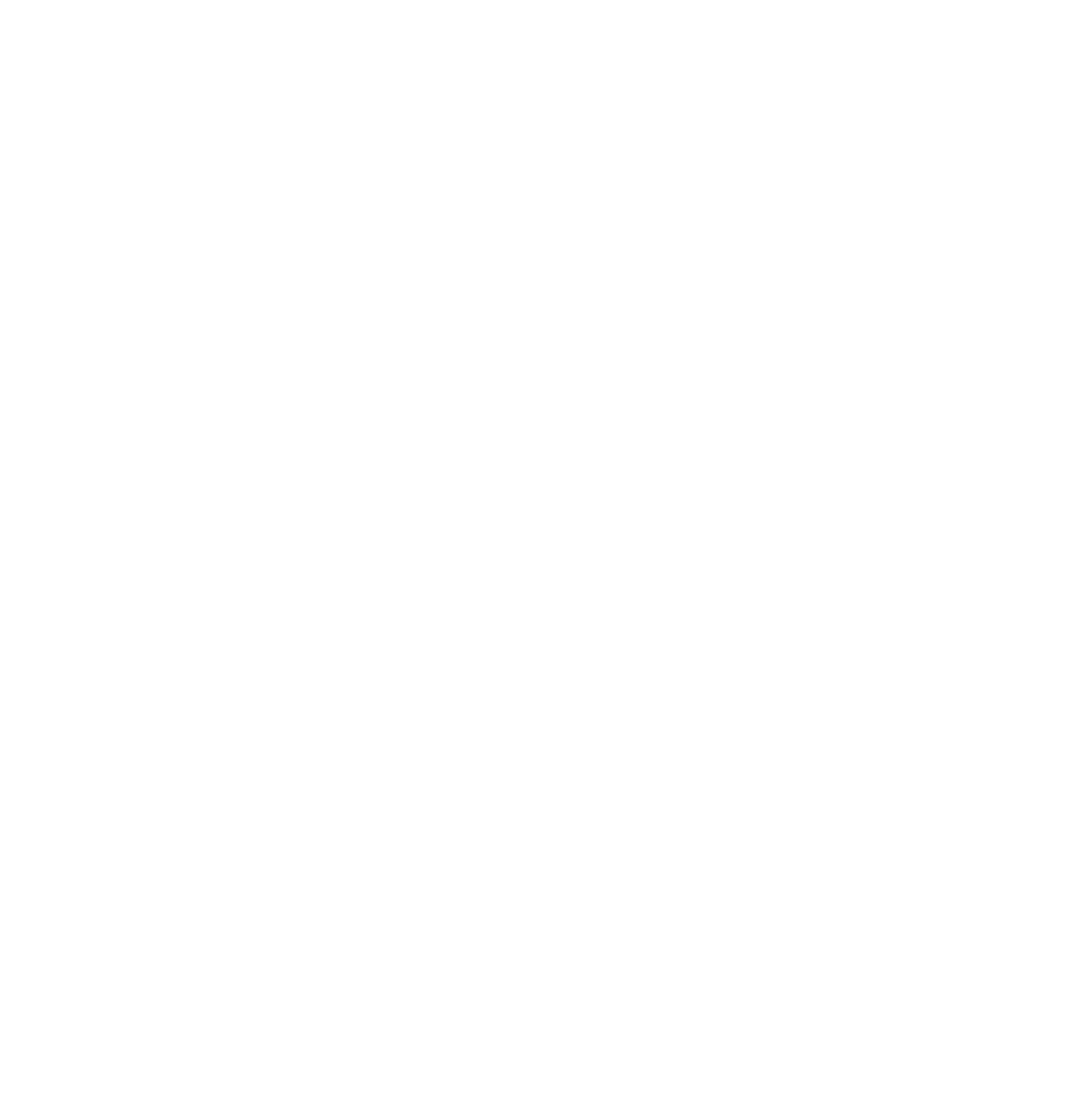
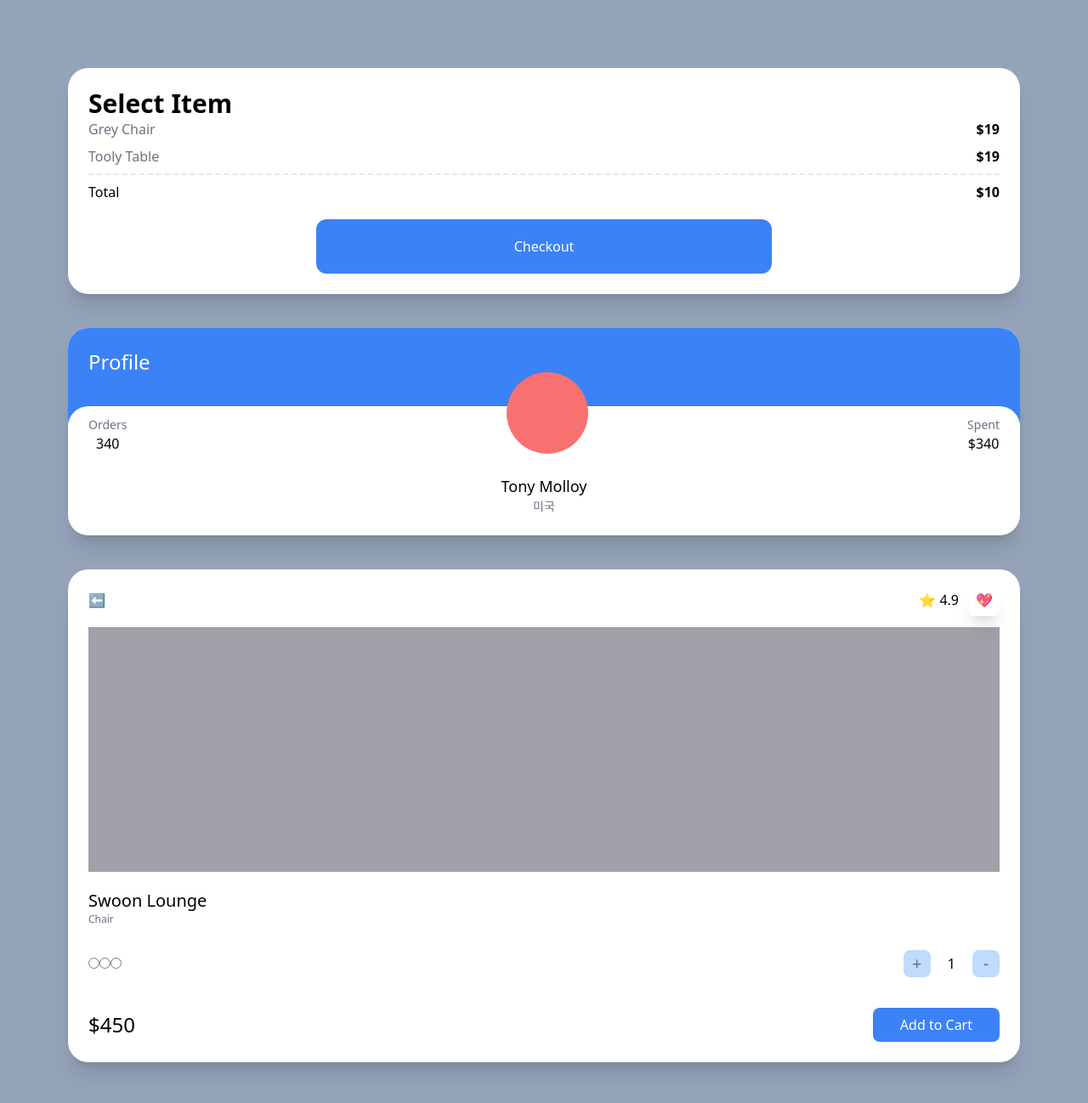
Before and after one commit to padd60/Carrot-Market, a Next.js app: page / in a window 1280 px wide. Shown: the top 1298 px of the page at 85% size. Before the commit the page ends 800 px from the top, so only its background shows below. Built offline with nearby package versions, Linux system fonts and the light colour scheme.

Commit message:
[feat, style] tailwindcss 테스트 UI 구현 1차

```diff
--- a/pages/index.tsx
+++ b/pages/index.tsx
@@ -1,3 +1,82 @@
 export default function Home() {
-  return null;
+  return (
+    <div className="bg-slate-400 py-20 px-20 grid gap-10 min-h-screen">
+      <div className="bg-white p-6 rounded-3xl shadow-xl">
+        <span className="font-semibold text-3xl">Select Item</span>
+        <div className="flex justify-between mb-2">
+          <span className="text-gray-500">Grey Chair</span>
+          <span className="font-semibold">$19</span>
+        </div>
+        <div className="flex justify-between mb-2">
+          <span className="text-gray-500">Tooly Table</span>
+          <span className="font-semibold">$19</span>
+        </div>
+        <div className="flex justify-between mt-2 pt-2 border-t-2 border-dashed">
+          <span>Total</span>
+          <span className="font-semibold">$10</span>
+        </div>
+        <div className="mt-5 bg-blue-500 text-white p-5 text-center rounded-xl w-1/2 mx-auto">
+          Checkout
+        </div>
+      </div>
+      <div className="bg-white overflow-hidden rounded-3xl shadow-xl">
+        <div className="bg-blue-500 p-6 pb-14">
+          <span className="text-white text-2xl">Profile</span>
+        </div>
+        <div className=" rounded-3xl p-6 relative -top-5 bg-white">
+          <div className="flex relative -top-16 items-end justify-between">
+            <div className="flex flex-col items-center">
+              <span className="text-sm text-gray-500">Orders</span>
+              <span className="font-medium">340</span>
+            </div>
+            <div className=" h-24 w-24 bg-red-400 rounded-full" />
+            <div className="flex flex-col items-center">
+              <span className="text-sm text-gray-500">Spent</span>
+              <span className="font-medium">$340</span>
+            </div>
+          </div>
+          <div className="relative -mt-10 -mb-5 flex flex-col items-center">
+            <span className="text-lg font-medium">Tony Molloy</span>
+            <span className="text-sm text-gray-500">미국</span>
+          </div>
+        </div>
+      </div>
+      <div className="bg-white p-6 rounded-3xl shadow-xl">
+        <div className="flex mb-5 justify-between items-center">
+          <span>⬅️</span>
+          <div className="space-x-3">
+            <span>⭐️ 4.9</span>
+            <span className="shadow-xl p-2 rounded-md">💖</span>
+          </div>
+        </div>
+        <div className=" bg-zinc-400 h-72 mb-5" />
+        <div className="flex flex-col">
+          <span className="font-medium text-xl">Swoon Lounge</span>
+          <span className="text-xs text-gray-500">Chair</span>
+          <div className="mt-3 mb-5 flex justify-between items-center">
+            <div className="mt-5 mb-5">
+              <input type="radio" />
+              <input type="radio" />
+              <input type="radio" />
+            </div>
+            <div className="flex items-center space-x-5">
+              <button className="rounded-lg bg-blue-200 flex justify-center items-center aspect-square w-8 text-xl text-gray-500">
+                +
+              </button>
+              <span>1</span>
+              <button className="rounded-lg bg-blue-200 flex justify-center items-center aspect-square w-8 text-xl text-gray-500">
+                -
+              </button>
+            </div>
+          </div>
+          <div className="flex justify-between items-center">
+            <span className="font-medium text-2xl">$450</span>
+            <button className="bg-blue-500 text-center text-white py-2 px-8 rounded-lg">
+              Add to Cart
+            </button>
+          </div>
+        </div>
+      </div>
+    </div>
+  );
 }
```
